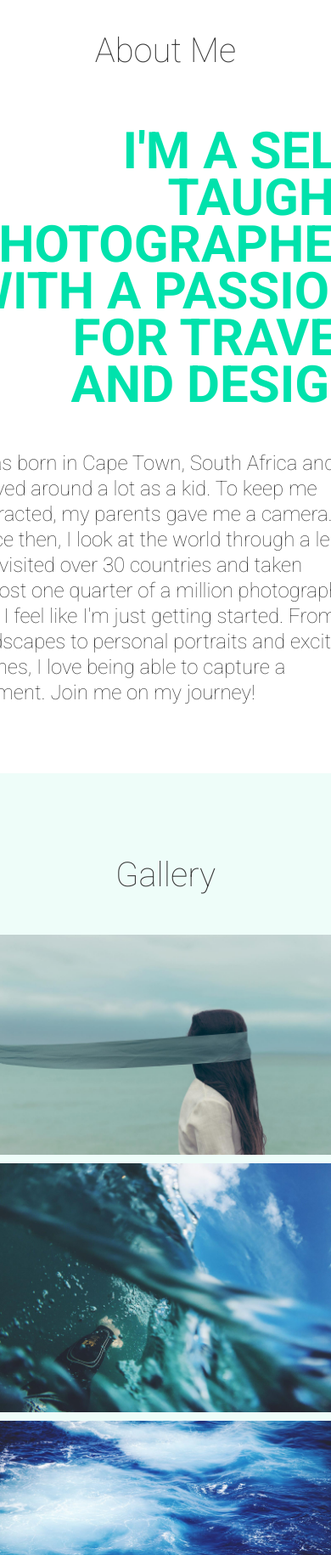
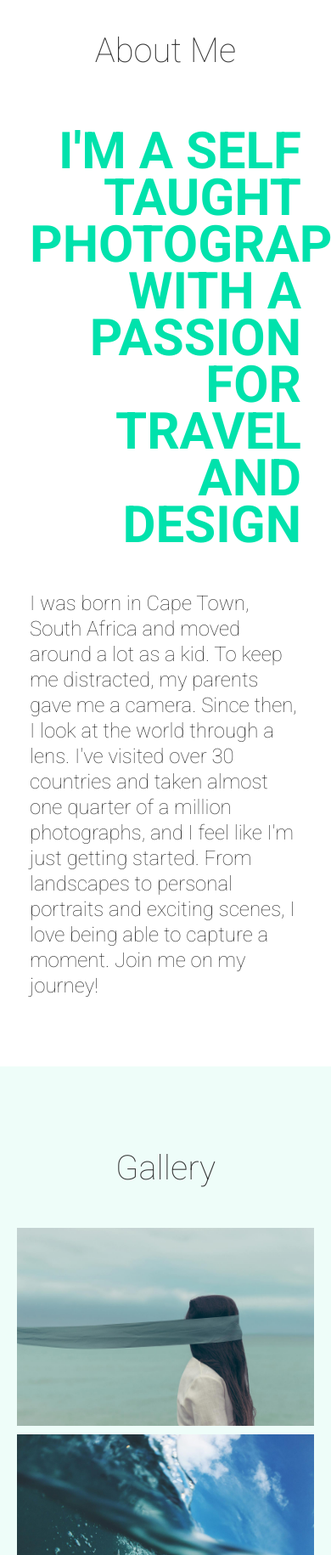
Before and after one commit to terripwilliams/portfoliofinal, a plain HTML site: page index.html in a window 390 px wide. Shown: the part 860-2690 px from the top of the page at 85% size. Drawn offline with nearby package versions, Linux system fonts and the light colour scheme; files whose address does not match are found by name.

Commit message:
final project 4 hopefully

```diff
--- a/styles/styles.css
+++ b/styles/styles.css
@@ -128,7 +128,7 @@
     flex-direction: row;
     align-content: center;
   }
-  #footer .footer-item {
+  #footer.footer-item {
     max-width: 100px;
     text-align: left;
     margin-left: 50px;
@@ -154,3 +154,37 @@
       display: flex;
       justify-content: flex-end;
     }
+
+@media (max-width: 480px) {
+  #into {
+    min-height: 640px;
+      }
+  .left-col {
+    font-size: 42px;
+    line-height: 40px;
+  }
+  #footer {
+    margin-left: 20px;
+    margin-right: 20px;
+  }
+  #footer h4 {
+    padding: 20px;
+  }
+}
+
+  @media (max-width: 992px) {
+   .row {
+      width: 100%;
+    }
+    .col-md-4 {
+      width: 100%;
+    }
+
+    }
+  .col-md-4 img {
+      width: 100%;
+      height: auto;
+      max-width: 992px;
+      max-height: 900px;
+    }
+}
```
